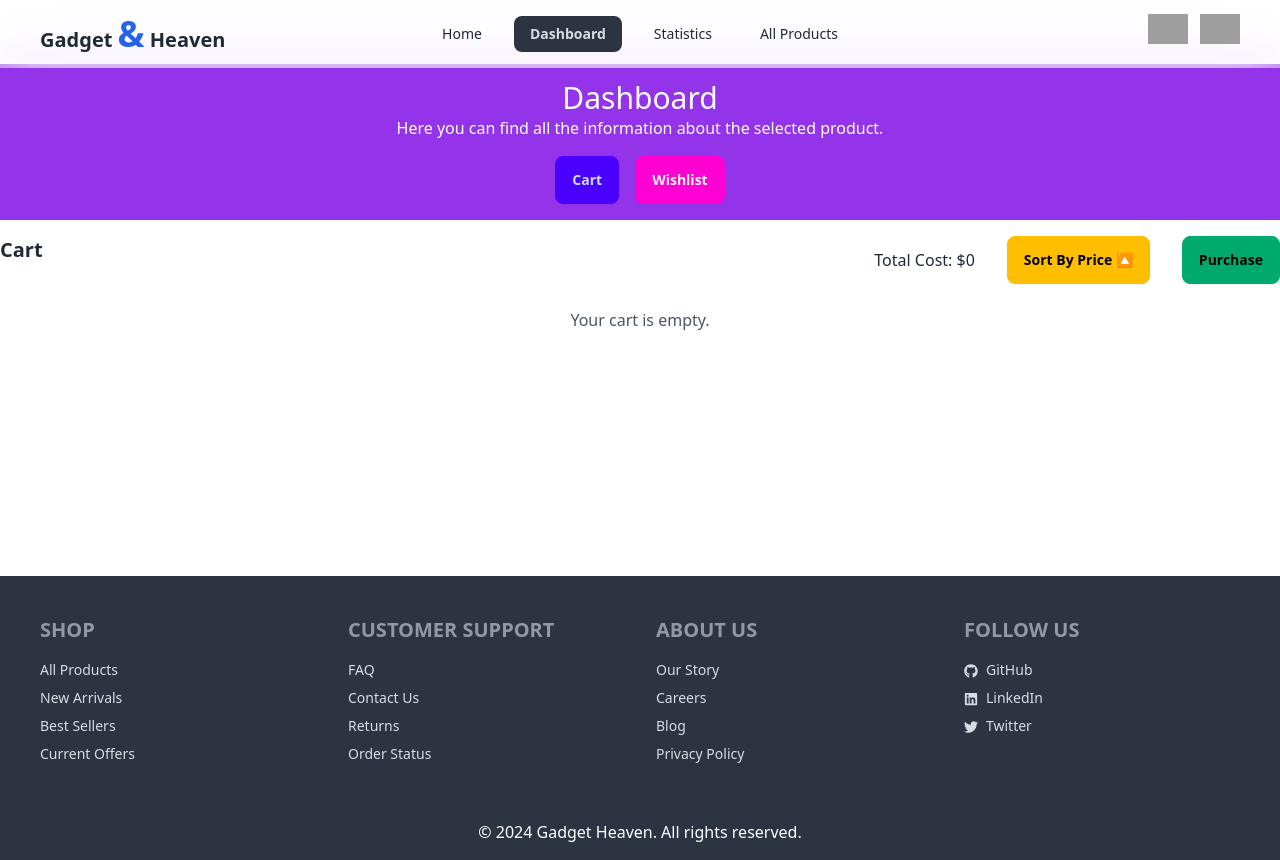
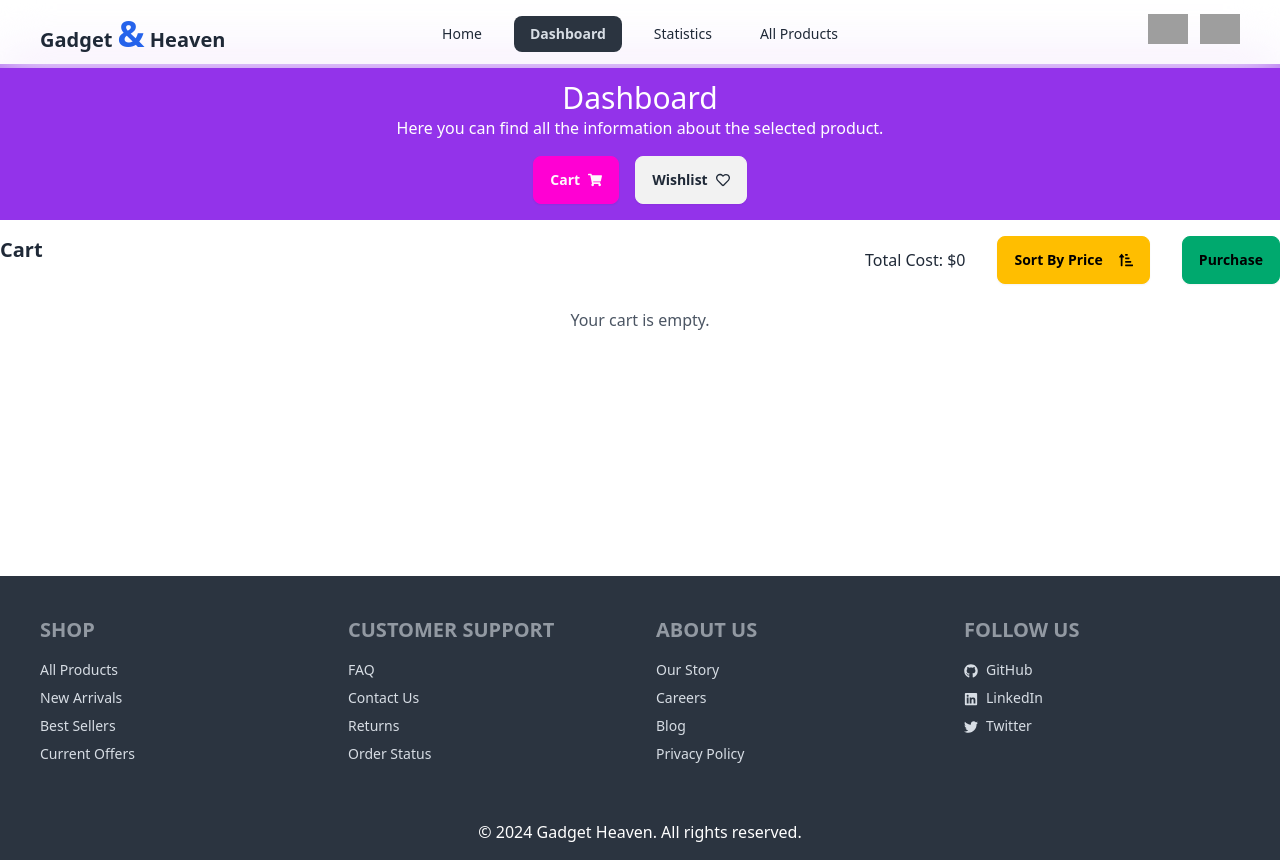
Before and after one commit to programming-hero-web-course-4/b10a8-gadget-heaven-Anas1347, a React (Vite) app: page /dashboard in a window 1280 px wide. Built offline with nearby package versions, Linux system fonts and the light colour scheme; grey boxes are pictures that could not be loaded.

Commit message:
dashboard done

```diff
--- a/src/components/CardDetails.jsx
+++ b/src/components/CardDetails.jsx
@@ -2,6 +2,7 @@ import React, { useEffect, useState } from "react";
 import { useLoaderData, useParams, useNavigate } from "react-router-dom";
 import { addToCart } from "../utils";
 import { addToWishlist } from "../utils/wishlist";
+import { FaRegHeart, FaShoppingCart } from "react-icons/fa";
 
 const CardDetails = () => {
   const { product_id } = useParams();
@@ -58,20 +59,23 @@ const CardDetails = () => {
               onClick={() => handleAddToCart(item)}
               className="btn btn-primary"
             >
-              Add to Cart
+              Add to Cart <FaShoppingCart></FaShoppingCart>
             </button>
             <button
               onClick={() => handleAddToWishlist(item)}
               className="btn btn-secondary ml-2"
             >
-              ❤️ Wishlist
+              <FaRegHeart></FaRegHeart> Wishlist
             </button>
           </div>
         </div>
       </div>
-      <div className="flex justify-center mb-12">
+      <div className="flex justify-center mb-12 gap-3">
         <button className="btn btn-outline" onClick={() => navigate("/")}>
           Back to Home
+        </button>
+        <button className="btn btn-outline " onClick={() => navigate("/dashboard")}>
+          Go to Cart <FaShoppingCart></FaShoppingCart>
         </button>
       </div>
     </div>
--- a/src/components/Dashboard.jsx
+++ b/src/components/Dashboard.jsx
@@ -4,6 +4,7 @@ import AddToCart from "./AddToCart";
 import AddToWishlist from "./AddToWishlist";
 import { getAllWishlistItems } from "../utils/wishlist";
 import { toast } from "react-toastify";
+import { FaShoppingCart, FaRegHeart, FaSortAmountDownAlt, FaSortAmountUpAlt } from 'react-icons/fa';
 
 const Dashboard = () => {
   const [items, setItems] = useState([]);
@@ -97,16 +98,16 @@ const Dashboard = () => {
         <p>Here you can find all the information about the selected product.</p>
         <div className="flex justify-center space-x-4 mt-4">
           <button
-            className={`btn ${showCart ? "btn-primary" : "btn-secondary"}`}
+            className={`btn ${showCart ? "btn-secondary" : ""}`}
             onClick={() => setShowCart(true)}
           >
-            Cart
+            Cart <FaShoppingCart></FaShoppingCart>
           </button>
           <button
-            className={`btn ${showCart ? "btn-secondary" : "btn-primary"}`}
+            className={`btn ${showCart ? "" : "btn-secondary"}`}
             onClick={() => setShowCart(false)}
           >
-            Wishlist
+            Wishlist <FaRegHeart></FaRegHeart>
           </button>
         </div>
       </header>
@@ -118,9 +119,19 @@ const Dashboard = () => {
         {showCart && (
           <div className="flex justify-center items-center gap-8">
             <h1>Total Cost: ${totalPrice}</h1>
-            <button className="btn btn-warning" onClick={handleSort}>
-              Sort By Price {sortOrder === "asc" ? "🔼" : "🔽"}
-            </button>
+            <button className="btn btn-warning flex items-center space-x-2" onClick={handleSort}>
+      {sortOrder === "asc" ? (
+        <>
+
+          <span>Sort By Price</span><FaSortAmountUpAlt />
+        </>
+      ) : (
+        <>
+
+          <span>Sort By Price</span> <FaSortAmountDownAlt />
+        </>
+      )}
+    </button>
             <button className="btn btn-success" onClick={handlePurchase}>
               Purchase
             </button>
```
